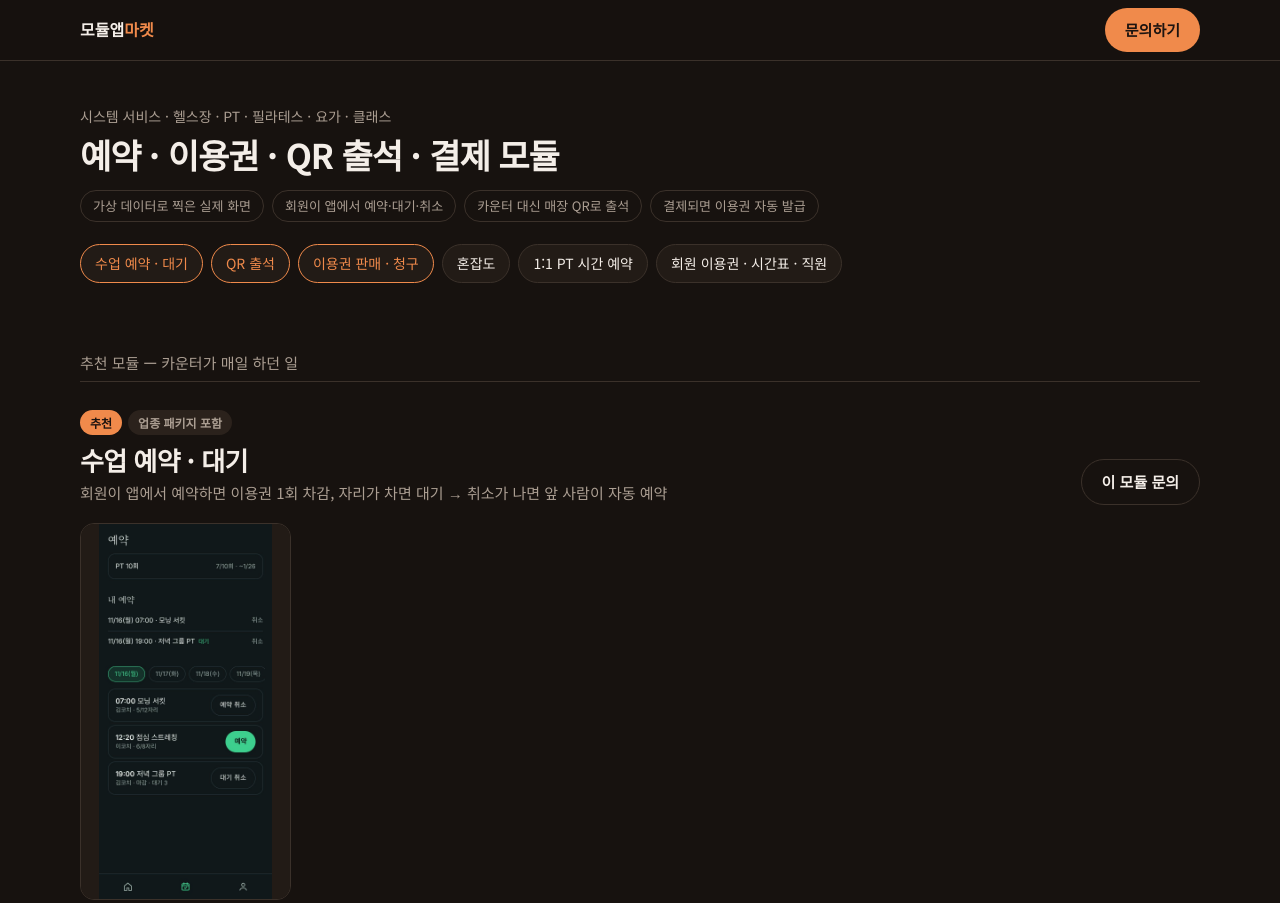
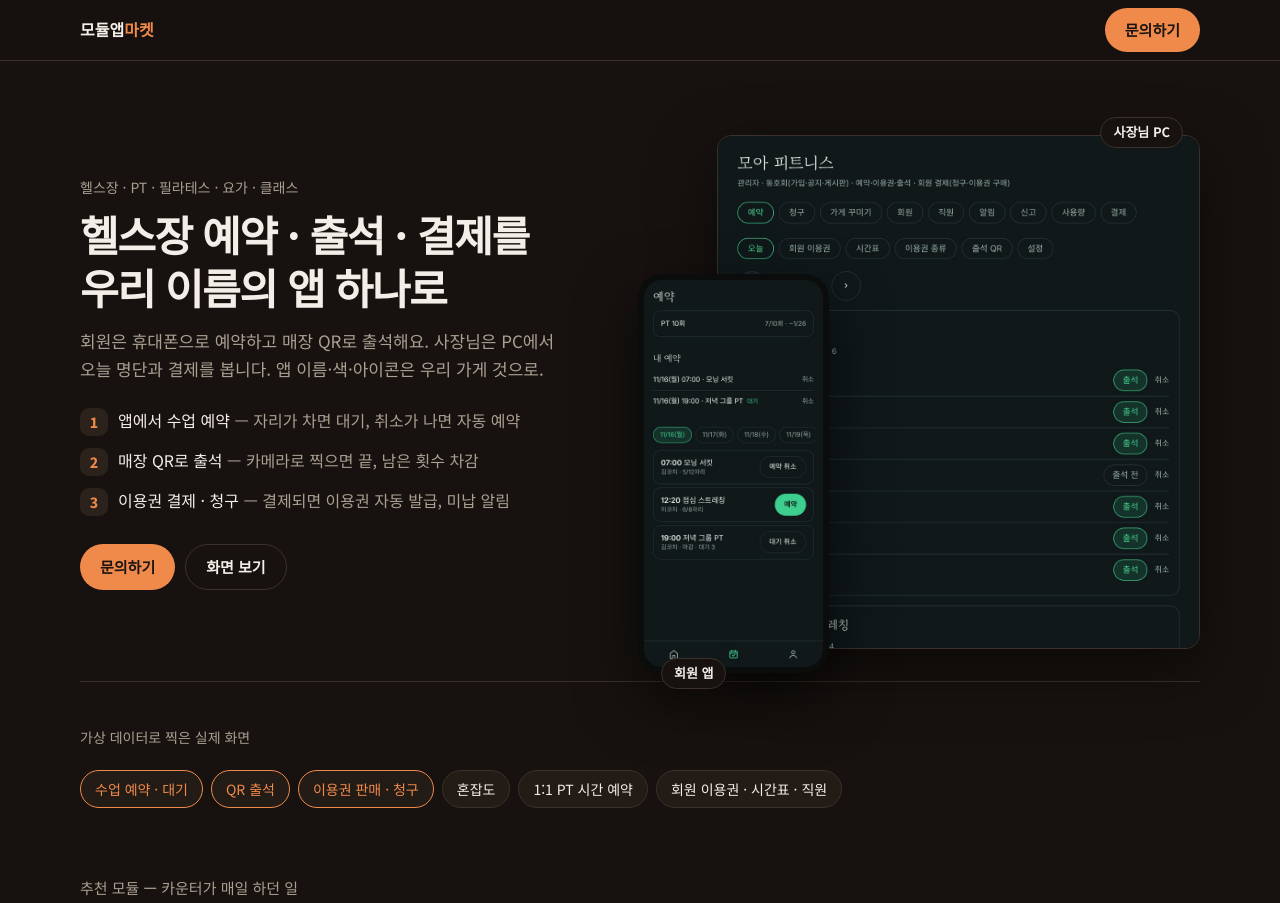
Before and after one commit to a20031314-ux/software-market, a website: page demo/gym.html in a window 1280 px wide. Shown: the top 903 px of the page. Drawn offline with Linux system fonts and the light colour scheme.

Commit message:
헬스장 페이지 첫 화면: 무엇인지 한눈에(제목·3줄·실제 화면 두 장), 장면은 그대로
Co-Authored-By: Claude Opus 5.5 <noreply@anthropic.com>
Claude-Session: https://claude.ai/code/session_01R73CvLEENwJndsexuEVBaY

```diff
--- a/demo/gym.html
+++ b/demo/gym.html
@@ -60,6 +60,22 @@
   dialog p{color:var(--ink);text-align:center;font-size:15px;margin-top:10px}
   dialog .close{position:fixed;top:14px;right:14px}
   @media (max-width:640px){h1{font-size:26px}.mhead h3{font-size:22px}}
+  /* ── 첫 화면: 무엇인지 한눈에(실제 화면 두 장 겹쳐서) ── */
+  .hero2{display:grid;grid-template-columns:1fr 1.1fr;gap:48px;align-items:center;padding:56px 0 32px;border-bottom:1px solid var(--line)}
+  .hero2 h1{font-size:42px;letter-spacing:-1.4px;line-height:1.25;margin:10px 0 14px}
+  .hero2 .lead{color:var(--muted);font-size:17px;max-width:30em}
+  .points{list-style:none;padding:0;display:grid;gap:12px;margin:26px 0 0}
+  .points li{display:grid;grid-template-columns:28px 1fr;gap:10px;align-items:start;font-size:16px}
+  .points li i{font-style:normal;width:28px;height:28px;border-radius:9px;background:var(--surface2);color:var(--accent);display:grid;place-items:center;font-size:14px;font-weight:800}
+  .points li span{color:var(--muted)}
+  .actions{display:flex;gap:10px;flex-wrap:wrap;margin-top:28px}
+  .shots{position:relative;padding:18px 0 0}
+  .shots .pc{width:86%;margin-left:auto;display:block;border-radius:14px;border:1px solid var(--line);box-shadow:0 20px 60px rgba(0,0,0,.5)}
+  .shots .mobile{position:absolute;left:0;bottom:-24px;width:34%;border-radius:24px;border:6px solid #0b0d0d;box-shadow:0 24px 60px rgba(0,0,0,.6);background:#0b0d0d}
+  .shots .label{position:absolute;font-size:13px;font-weight:700;background:var(--night);border:1px solid var(--line);border-radius:999px;padding:4px 12px;color:var(--ink)}
+  .shots .label.l2{right:3%;top:0}
+  .shots .label.l1{left:4%;bottom:-40px}
+  @media (max-width:900px){.hero2{grid-template-columns:1fr;gap:28px;padding:32px 0 56px}.hero2 h1{font-size:30px}}
 </style>
 </head>
 <body>
@@ -69,15 +85,31 @@
 </div></header>
 
 <main class="wrap">
-  <section class="hero">
-    <p class="eyebrow">시스템 서비스 · 헬스장 · PT · 필라테스 · 요가 · 클래스</p>
-    <h1>예약 · 이용권 · QR 출석 · 결제 모듈</h1>
-    <div class="pills">
-      <span class="pill">가상 데이터로 찍은 실제 화면</span>
-      <span class="pill">회원이 앱에서 예약·대기·취소</span>
-      <span class="pill">카운터 대신 매장 QR로 출석</span>
-      <span class="pill">결제되면 이용권 자동 발급</span>
+  <section class="hero2">
+    <div>
+      <p class="eyebrow">헬스장 · PT · 필라테스 · 요가 · 클래스</p>
+      <h1>헬스장 예약 · 출석 · 결제를<br>우리 이름의 앱 하나로</h1>
+      <p class="lead">회원은 휴대폰으로 예약하고 매장 QR로 출석해요. 사장님은 PC에서 오늘 명단과 결제를 봅니다. 앱 이름·색·아이콘은 우리 가게 것으로.</p>
+      <ul class="points">
+        <li><i>1</i><div>앱에서 수업 예약 <span>— 자리가 차면 대기, 취소가 나면 자동 예약</span></div></li>
+        <li><i>2</i><div>매장 QR로 출석 <span>— 카메라로 찍으면 끝, 남은 횟수 차감</span></div></li>
+        <li><i>3</i><div>이용권 결제 · 청구 <span>— 결제되면 이용권 자동 발급, 미납 알림</span></div></li>
+      </ul>
+      <div class="actions">
+        <a class="btn" href="/#contact">문의하기</a>
+        <a class="btn ghost" href="#scenes">화면 보기</a>
+      </div>
     </div>
+    <div class="shots" aria-label="실제 화면(가상 데이터)">
+      <img class="pc" src="/img/gym/book-3.jpg" alt="사장님 PC: 오늘 수업 명단과 출석">
+      <img class="mobile" src="/img/gym/book-1.jpg" alt="회원 앱: 이용권과 수업 예약">
+      <span class="label l2">사장님 PC</span>
+      <span class="label l1">회원 앱</span>
+    </div>
+  </section>
+
+  <section class="hero" id="scenes">
+    <p class="eyebrow">가상 데이터로 찍은 실제 화면</p>
     <nav class="jump" aria-label="모듈" id="jump"></nav>
   </section>
   <div id="groups"></div>
```
Also changed, not shown: docs/main.md (+3 -1 lines).
